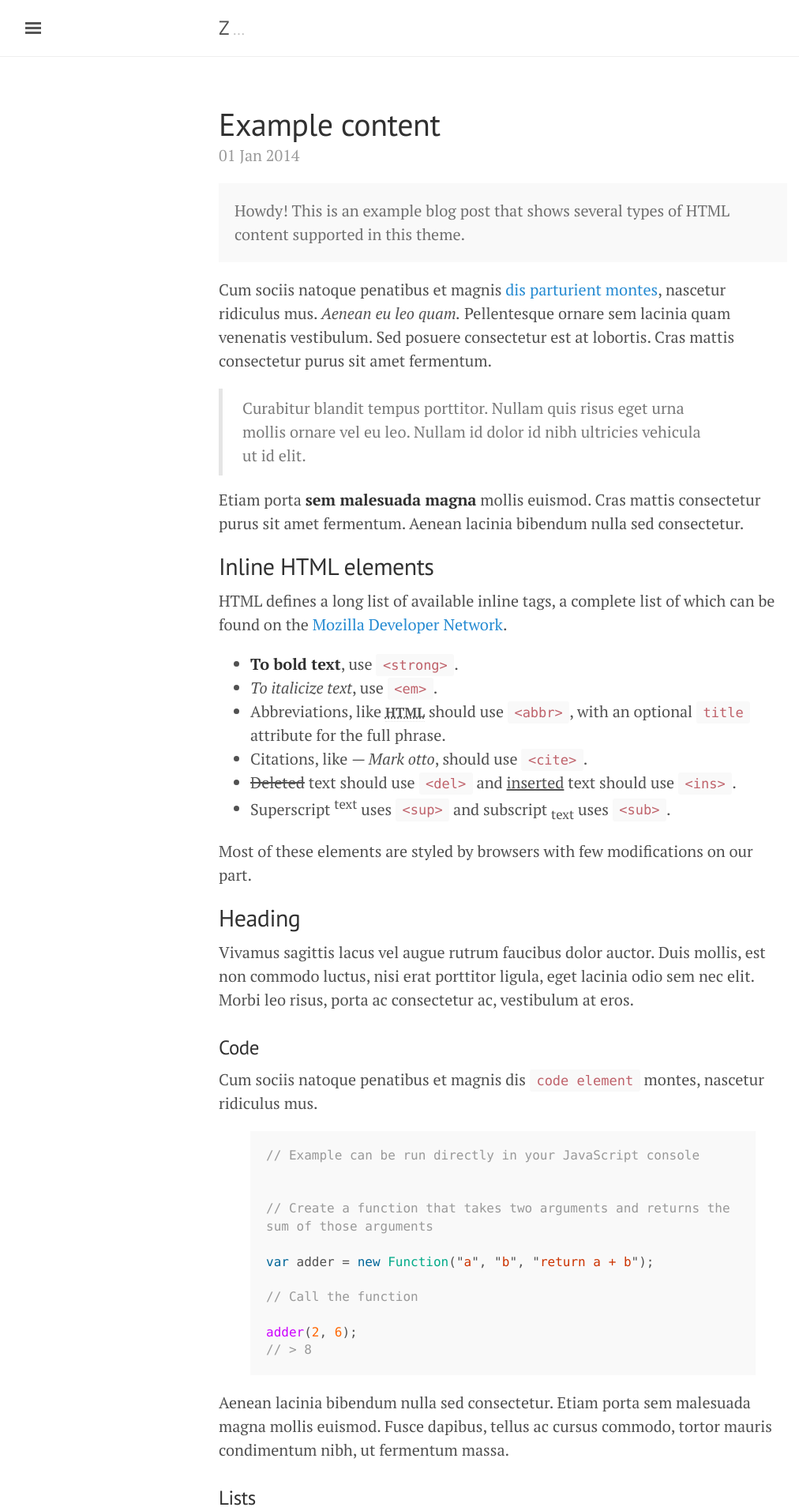
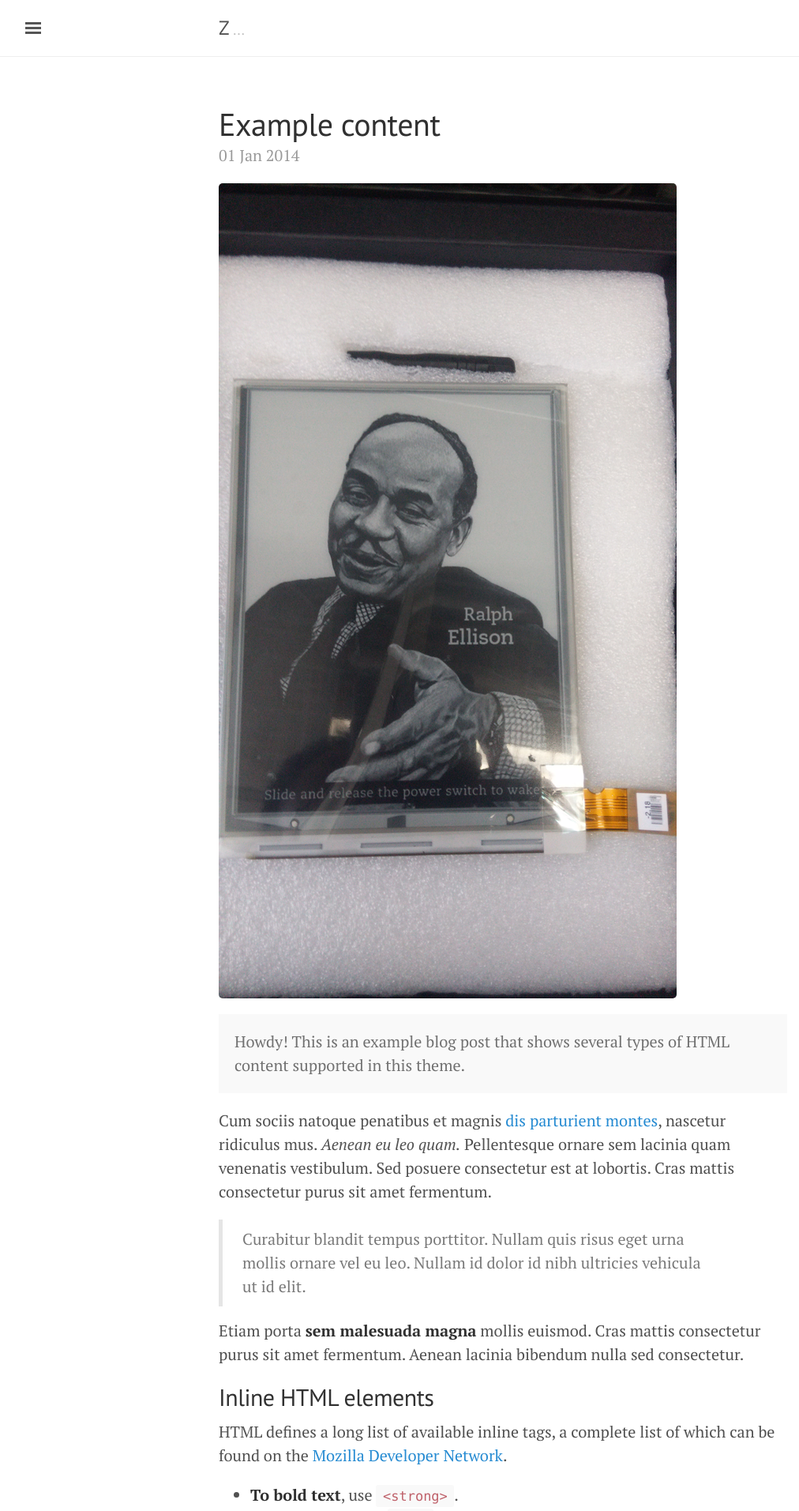
Before and after one commit to comacros/comacros.github.io, a Jekyll site: the page built from _posts/2014-01-01-example-content.md, in a window 1280 px wide. Shown: the top 1913 px of the page at 79% size, without its empty margins (3-1015 px from the left). Built offline with Jekyll 4.4.1, drawn with Linux system fonts in a browser that asks for light colours.

Commit message:
Update 2014-01-01-example-content.md

```diff
--- a/_posts/2014-01-01-example-content.md
+++ b/_posts/2014-01-01-example-content.md
@@ -3,6 +3,7 @@ layout: post
 title: Example content
 ---
 
+<img src="https://github.com/comacros/comacros.github.io/blob/6e4f5fccf4f5c1639330cdf17274cdc9b1ec32c2/images/TEST_IMGAGE_KINDLE.png" alt="hi" class="inline"/>
 
 <div class="message">
   Howdy! This is an example blog post that shows several types of HTML content supported in this theme.
```
